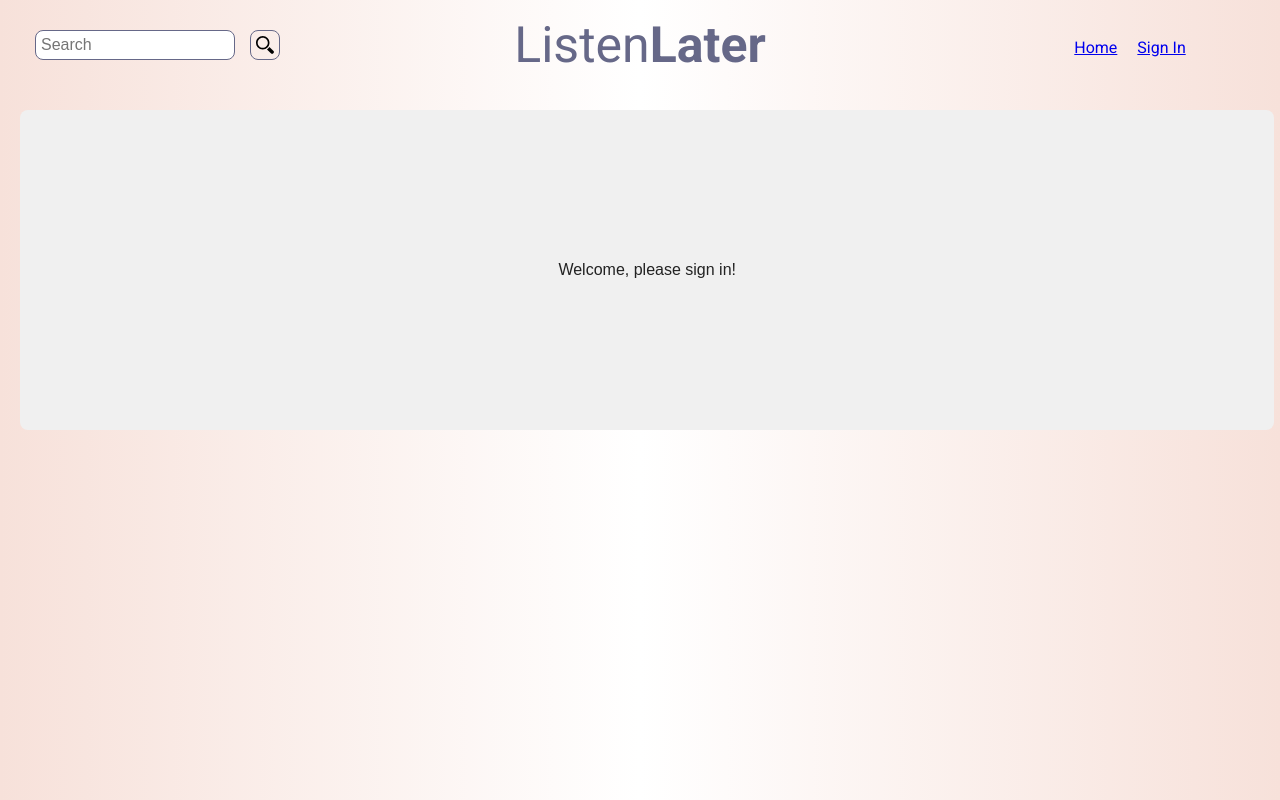
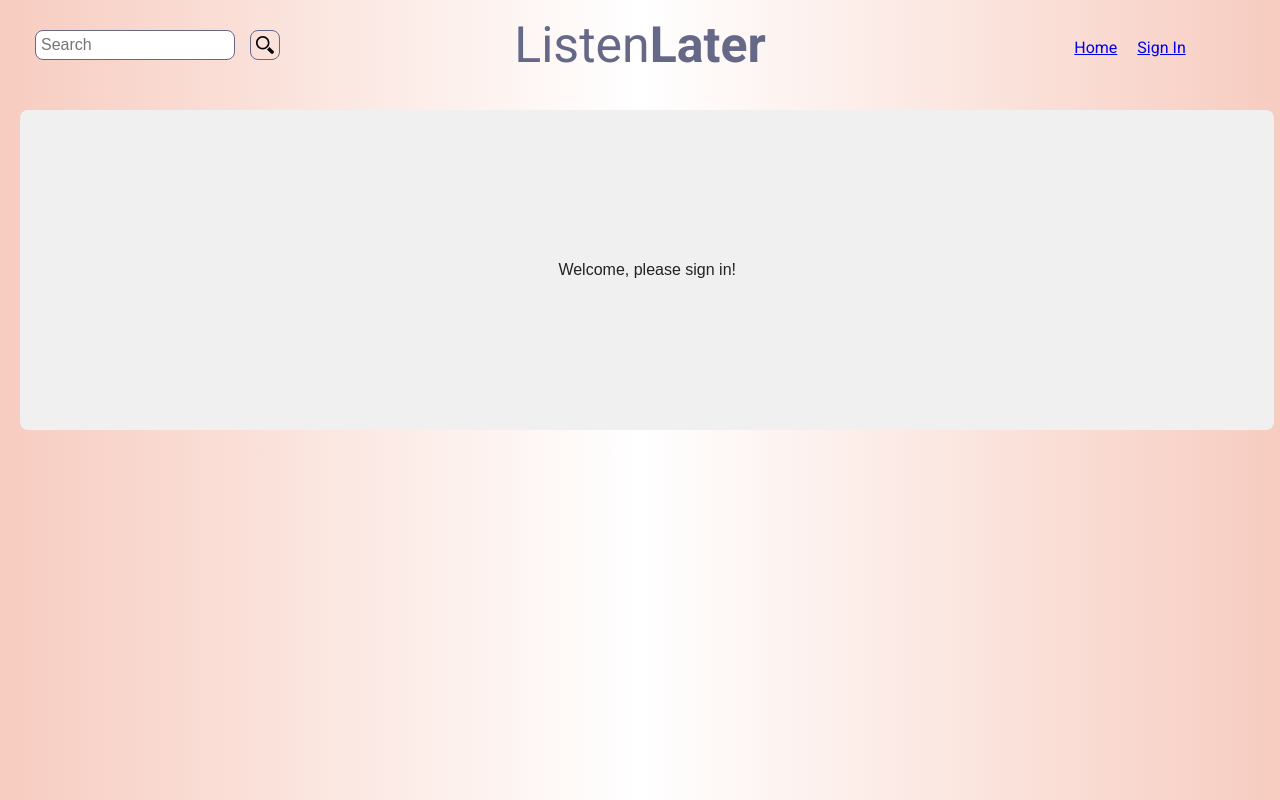
Before and after one commit to davidagitlen/tune-in-later, a React (Create React App) app: page / in a window 1280 px wide. Built offline with nearby package versions, Linux system fonts and the light colour scheme; no server answers.

Commit message:
Adjust background color of body and favorited Book cards

```diff
--- a/src/containers/Book/Book.scss
+++ b/src/containers/Book/Book.scss
@@ -19,7 +19,7 @@
   }
 
   &.favorited {
-    background-color: #F7E1DA;
+    background-color: #E8E8FF;
   }
 
   & .bookInfo {
--- a/src/index.css
+++ b/src/index.css
@@ -8,5 +8,5 @@ body {
     sans-serif; */
   -webkit-font-smoothing: antialiased;
   -moz-osx-font-smoothing: grayscale;
-  background: linear-gradient(0.25turn, #F7E1Da, #FFF, #F7E1DA);
+  background: linear-gradient(0.25turn, #F7CCC0, #FFF, #F7CCC0);
 }
```
